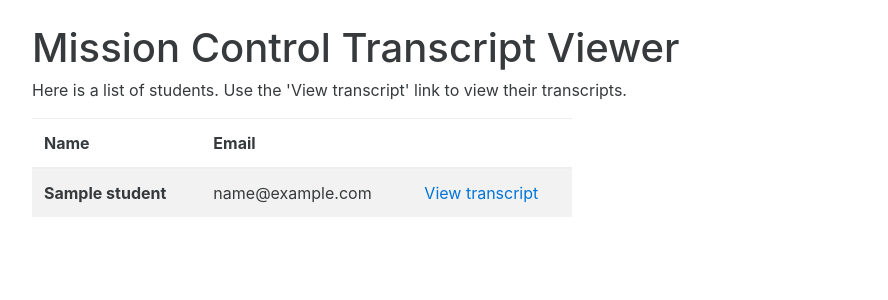
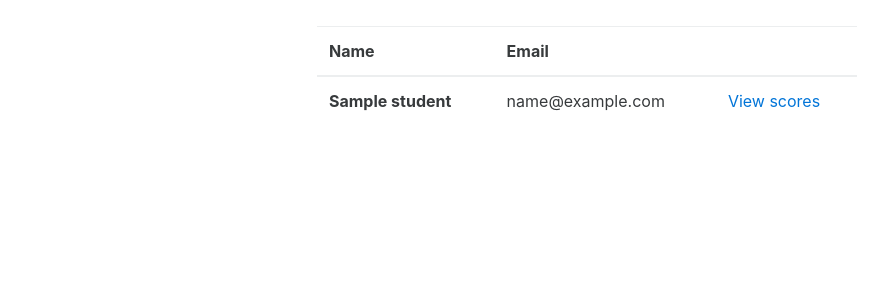
Before and after one commit to muwci/mission-control, a Flask app: template mission_control/templates/view_scores.html in a window 1280 px wide. Shown: the part 54-354 px from the top of the page, without its empty margins (53-941 px from the left). Run offline with Flask 2, Linux system fonts and the light colour scheme; the template is opened without the code that fills it: most values are stand-ins (such as "Sample title", 1, 10 or a date in 2020); some libraries are stand-ins or nearby versions.

Commit message:
change score view for bootstrap 4

```diff
--- a/mission_control/templates/view_scores.html
+++ b/mission_control/templates/view_scores.html
@@ -1,36 +1,24 @@
 {% extends "base.html" %}
 {% block wrapper %}
 {% if studentlist %}
-    <div class="page-header">
-        <h1>Mission Control Transcript Viewer</h1>
-        <p>
-            Here is a list of students. Use the 'View transcript' link to
-            view their transcripts.
-        </p>
-    </div>
 <div class="row">
-        <div class="col-md-6">
-            <table class="table table-striped">
-                <thead>
-                    <tr><th>Name</th><th>Email</th><th></th></tr>
-                </thead>
+{% if studentlist %}
+    <div class="col-md-6 col-centered">
+        <table class="table table-hover">
+            <thead><tr><th>Name</th><th>Email</th><th></th></tr></thead>
             <tbody>
             {% for student in studentlist %}
                 <tr>
                     <td><b>{{ student.name }}</b></td>
                     <td>{{ student.email }}</td>
-                            <td>
-                                <a href="/dashboard/view/{{ student.link }}/">
-                                View transcript
-                                </a>
-                            </td>
+                    <td><a href="/dashboard/view/{{ student.link }}/">View scores</a></td>
                 </tr>
             {% endfor %}
             </tbody>
         </table>
     </div>
+{% endif %}
 </div>
-
 {% else %}{% if scores %}
     <div class="alert alert-info" role="alert">
         <strong>This is a web transcript!</strong>
@@ -39,25 +27,44 @@
         the bottom or the 'Generate transcript' option from the top right drop down menu to do
         this.
     </div>
-    <div class="page-header">
-        <h2><strong>The Mahindra Project Based Diploma Transcript</strong></h2>
-    </div>
+
     <div class="row">
+        <div class="col-md-6 col-centered">
+            <p class="lead"><b>Core Theme</b></p>
+            <table class="table">
+                <thead>
+                    <tr>
+                        <th>Criteria</th>
+                        <th>Score</th>
+                    </tr>
+                </thead>
                 {% for cnum, score in scores %}
                     {% if len(cnum) == 2 %}
-            <h4><small>{{ name_map[cnum] }}:</small>{{ score }}</h4>
+                    <tr>
+                        <td>{{ name_map[cnum] }}</td>
+                        <td>{{ score }}</td>
+                    </tr>
                     {% endif %}
                 {% endfor %}
+            </table>
         </div>
+    </div>
+
     <hr>
     <div class="row">
         <p>
-        <a href="/dashboard/generate/" type="button" class="btn btn-primary">Download</a>
-        <a href="/dashboard/rubric/" type="button" class="btn btn-default">View Rubric</a>
+        <button onclick="location.href = '/dashboard/generate/'" type="button" class="btn btn-primary">
+            Download
+        </button>
+
+        <button onclick="location.href = '/dashboard/rubric/'" type="button" class="btn btn-secondary">
+            View Rubric
+        </button>
+
         {% if session['acctype'] == 'FAC' %}
-        <a href="/dashboard/view/" type="button" class="btn btn-link">
+        <button onclick="location.href = '/dashboard/view/'" type="button" class="btn btn-link">
             Back to student list
-        </a>
+        </button>
         {% endif %}
         </p>
     </div>
```
Lines whose indentation alone changed are shown as unchanged.
